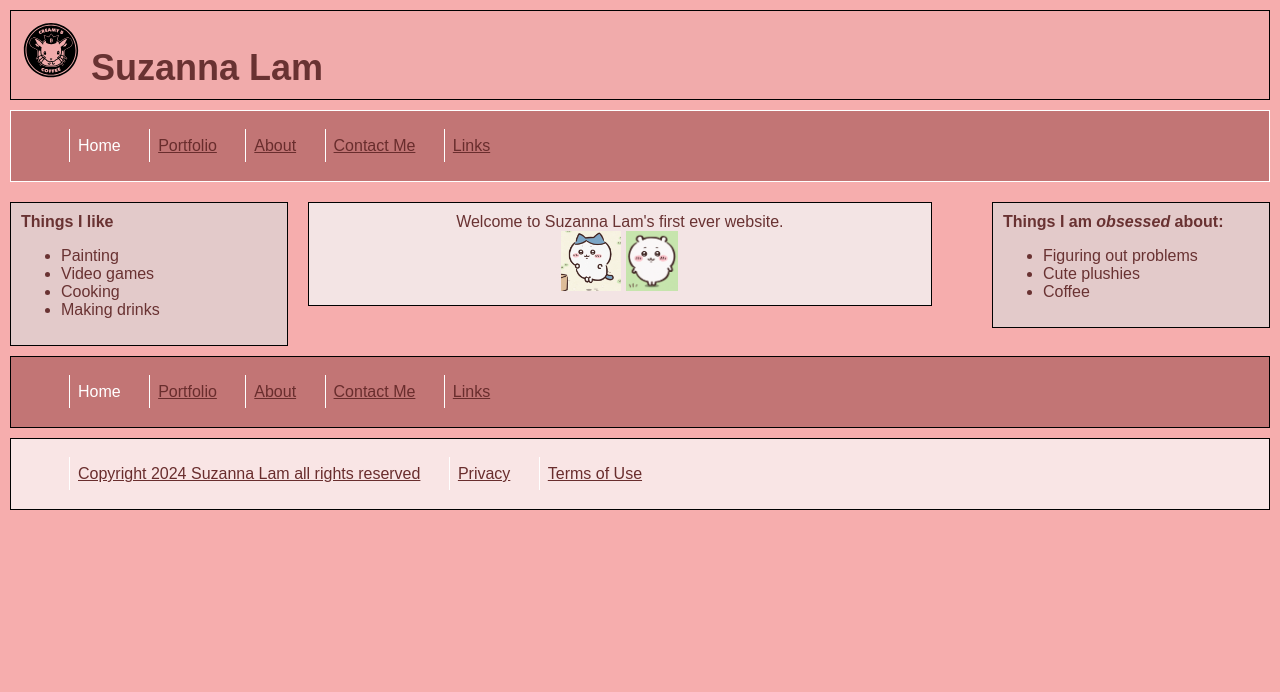
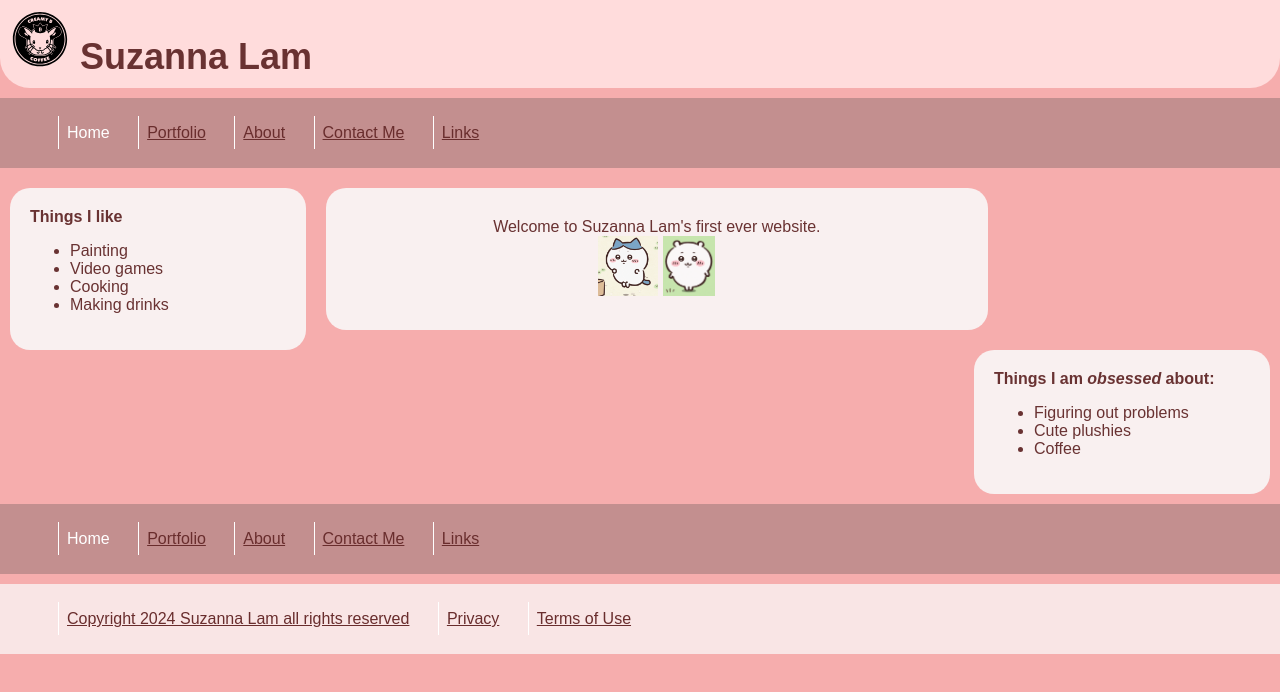
Before and after one commit to codesuzyworld/smallwebsite, a plain HTML site: page index.html in a window 1280 px wide. Drawn offline with Linux system fonts and the light colour scheme.

Commit message:
Update styles.css

```diff
--- a/styles/styles.css
+++ b/styles/styles.css
@@ -16,12 +16,12 @@ a:link{
 
 /* Color after a link is visited */
 a:visited{
-    color: #fc0;
+    color: rgb(126, 73, 64);
 }
 
 /* Link hovered */
 a:hover{
-    color: #03F;
+    color: rgb(137, 87, 87);
 }
 
 /* The moment the link is clicked */
@@ -50,23 +50,24 @@ a:active{
 /*Box model that wraps around HTML elements*/
 /*Content, padding,borders and margins*/
 .box{
-    margin:10px;
+
     padding:10px;
-    background-color: #f1abab;
+    background-color: #ffdcdc;
     border-width:1px;
     border-color:black;
-    border-style:solid; /*Border style, can be dotted, dashed, and even 3D inset*/
+    border-style:none;
+    border-radius: 0 0 30px 30px;/*Border style, can be dotted, dashed, and even 3D inset*/
     clear:both; /*The element is pushed below both left and right floated elements*/
 }
 
 /*Nav Menu Bar box styling*/
 .nav{
-    margin: 10px;
+    margin: 10px 0px 10px 0px;
     padding: 10px;
-    background-color: #c27575;
+    background-color: #c38f8f;
     border-width: 1px;
     border-color: rgb(255, 255, 255);
-    border-style: solid;
+    border-style: none;
     color: #ffffff;
 }
 
@@ -74,11 +75,11 @@ a:active{
 .left{
     width: 20%;
     margin: 10px;
-    padding: 10px;
-    background-color: #e3caca;
+    padding: 20px;
+    background-color: #f9f0f0;
     border-width: 1px;
-    border-color: black;
-    border-style: solid;
+    border-radius: 20px;
+    border-style: none;
     float:left; /*Pushes the box to the left!*/
 }
 
@@ -86,11 +87,12 @@ a:active{
 .centre{
     width: 47%;
     margin: 10px;
-    padding: 10px;
-    background-color: #f3e4e4;
+    padding: 30px;
+    background-color: #f9f0f0;
     border-width: 1px;
     border-color: black;
-    border-style: solid;
+    border-radius: 20px;
+    border-style: none;
     text-align: center;
     float:left;
 }
@@ -99,22 +101,21 @@ a:active{
 .right{
     width: 20%;
     margin: 10px;
-    padding: 10px;
-    background-color: #e3caca;
+    padding: 20px;
+    background-color: #f9f0f0;
     border-width: 1px;
-    border-color: black;
-    border-style: solid;
+    border-radius: 20px;
+    border-style: none;
     float:right;
 }
 
 /*Lower Nav*/
 .lowernav{
-    margin: 10px;
+    margin: 10px 0px 10px 0px;
     padding: 10px;
-    background-color: #c27575;
+    background-color: #c38f8f;
     border-width: 1px;
-    border-color: black;
-    border-style: solid;
+    border-style: none;
     color: #ffffff;
     clear:both;
     /*We had left right elements above, so we are pushing it down*/
@@ -135,12 +136,10 @@ a:active{
     height:auto;
 }
 .legal{
-    margin:10px;
+    margin: 10px 0px 10px 0px;
     padding: 10px;
     background-color: #f9e5e5;
-    border-width: 1px;
-    border-color: black;
-    border-style: solid;
+    border-style: none;
     float:none;
     clear:both;
 }
```
